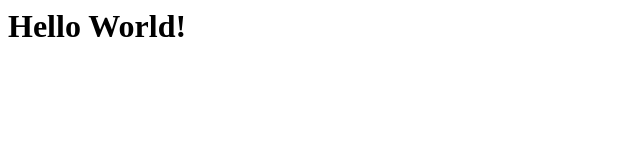
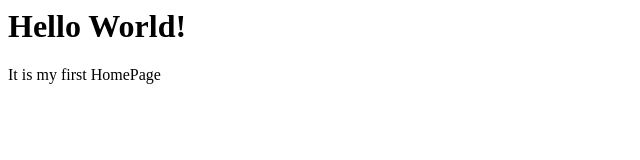
Before and after one commit to turboxing/sunchuanxing, a plain HTML site: page index.html in a window 1280 px wide. Shown: the whole page, without its empty margins (0-640 px from the left). Drawn offline with Linux system fonts and the light colour scheme.

Commit message:
Update index.html

```diff
--- a/index.html
+++ b/index.html
@@ -1 +1,2 @@
 <h1>Hello World!</h1>
+<p> It is my first HomePage</p>
```
